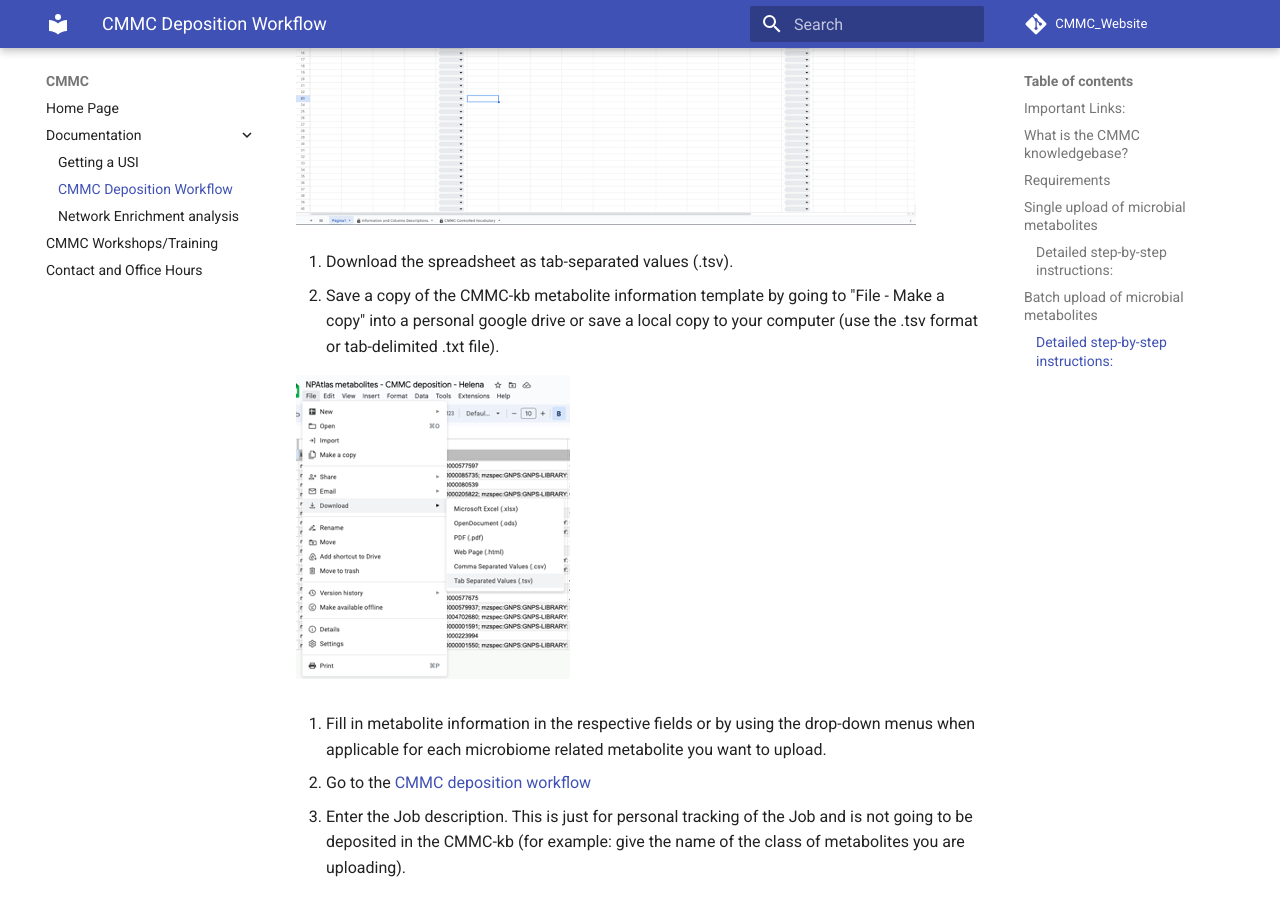
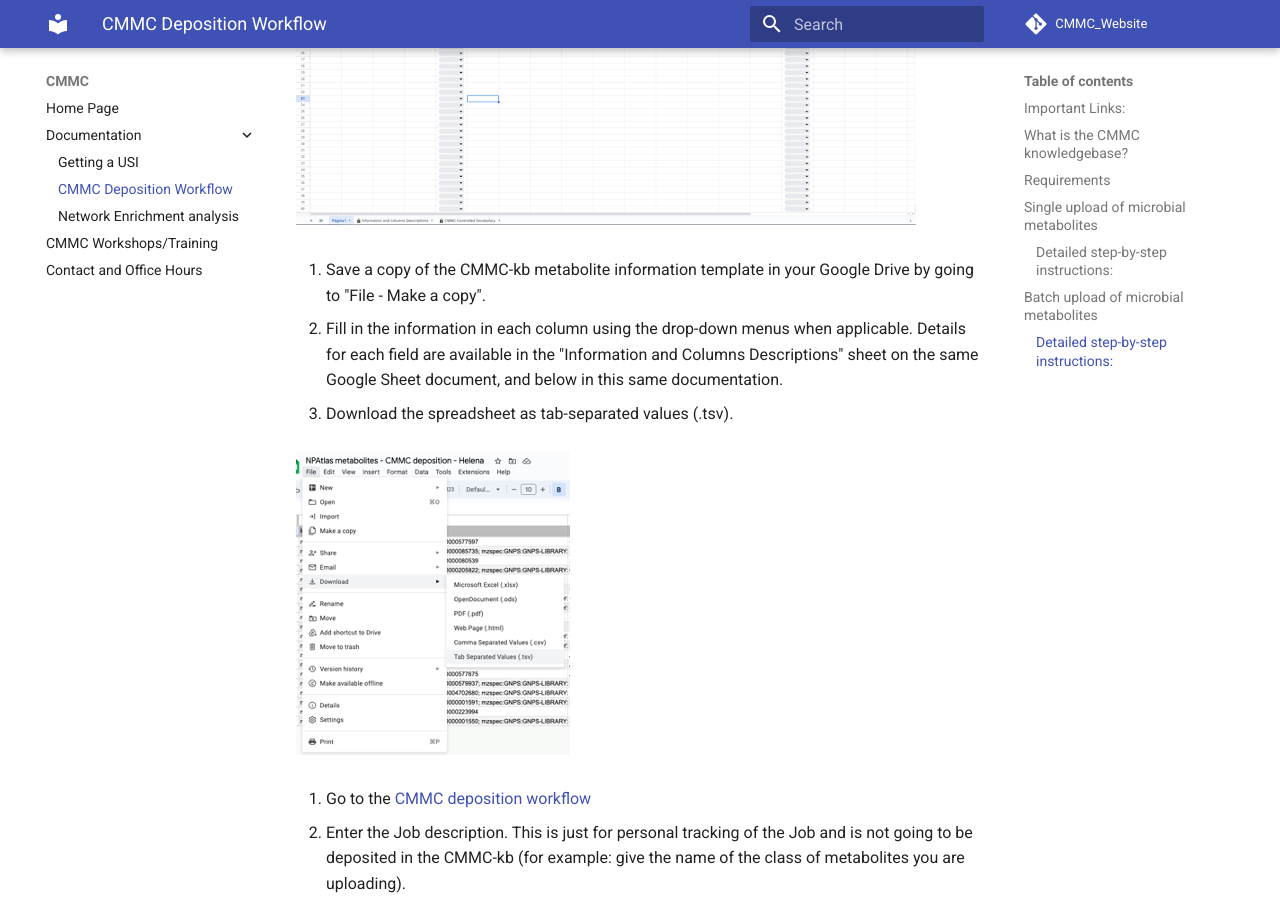
Before and after one commit to wilhan-nunes/CMMC_Website, an MkDocs documentation site: the page built from docs/deposition_documentation.md, in a window 1280 px wide and 900 px high, scrolled down 3874 px. Built offline with MkDocs 1.6.1 and Material for MkDocs 9.7.7, drawn with Linux system fonts in a browser that asks for light colours; comment, search, counter and statistics services are not loaded; some of the changed text lies outside the part shown.

Commit message:
Update deposition_documentation.md
adding documentation on input_confirmation and input_confirmation_description

```diff
--- a/docs/deposition_documentation.md
+++ b/docs/deposition_documentation.md
@@ -69,22 +69,23 @@ The template has the following format:
 
 ![img](img/CMMC_deposition/Slide6.png)
 
-3. Download the spreadsheet as tab-separated values (.tsv).
-   - Save a copy of the CMMC-kb metabolite information template by going to "File - Make a copy" into a personal google drive or save a local copy to your computer (use the .tsv format or tab-delimited .txt file).
+3. Save a copy of the CMMC-kb metabolite information template in your Google Drive by going to "File - Make a copy".
+
+4. Fill in the information in each column using the drop-down menus when applicable. Details for each field are available in the "Information and Columns Descriptions" sheet on the same Google Sheet document, and below in this same documentation.
+
+5. Download the spreadsheet as tab-separated values (.tsv).
 
 ![img](img/CMMC_deposition/Slide7.png)
 
-4. Fill in metabolite information in the respective fields or by using the drop-down menus when applicable for each microbiome related metabolite you want to upload.
+6. Go to the [CMMC deposition workflow](https://gnps2.org/workflowinput?workflowname=cmmc_deposition_workflow)
 
-5. Go to the [CMMC deposition workflow](https://gnps2.org/workflowinput?workflowname=cmmc_deposition_workflow)
-
-6. Enter the Job description. This is just for personal tracking of the Job and is not going to be deposited in the CMMC-kb (for example: give the name of the class of metabolites you are uploading).
+7. Enter the Job description. This is just for personal tracking of the Job and is not going to be deposited in the CMMC-kb (for example: give the name of the class of metabolites you are uploading).
 
    -> Select **Batch Upload**
 
 ![img](img/CMMC_deposition/Slide8.png)
 
-7. Upload your .tsv file to your online environment in GNPS2:
+8. Upload your .tsv file to your online environment in GNPS2:
    - Select the menu "File Browser" on the top right
 
 ![img](img/CMMC_deposition/Slide9.png)
@@ -118,6 +119,16 @@ Please input the Universal Spectrum Identifier (USI) for either an unidentified
 
 **_Example:_**
 _mzspec:GNPS:GNPS-LIBRARY:accession:CCMSLIB00000426629;mzspec:GNPS:GNPS-LIBRARY:accession:CCMSLIB00000425589_
+
+### Has the metabolite been confirmed or predicted to be microbial?
+Please select from the drop-down menu if the metabolite being deposited has been confirmed or predicted to be microbial.
+
+**_Example:_** Predicted
+
+### If predicted, why do you think it is a microbial metabolite?
+If "Predicted" was selected in the last field, please describe why you think that this compound is microbially produced. You can describe any analyses that were done or experiments that support that. If this is a confirmed microbial metabolite, this field can be left blank.
+
+**_Example:_** Synthetic compound searched in microbeMASST.
 
 ## Metabolite identification:
 ### Molecule name (if known) (input_name)
```
Also changed, not shown: other parts of docs/deposition_documentation.md (+2 -2 lines).
